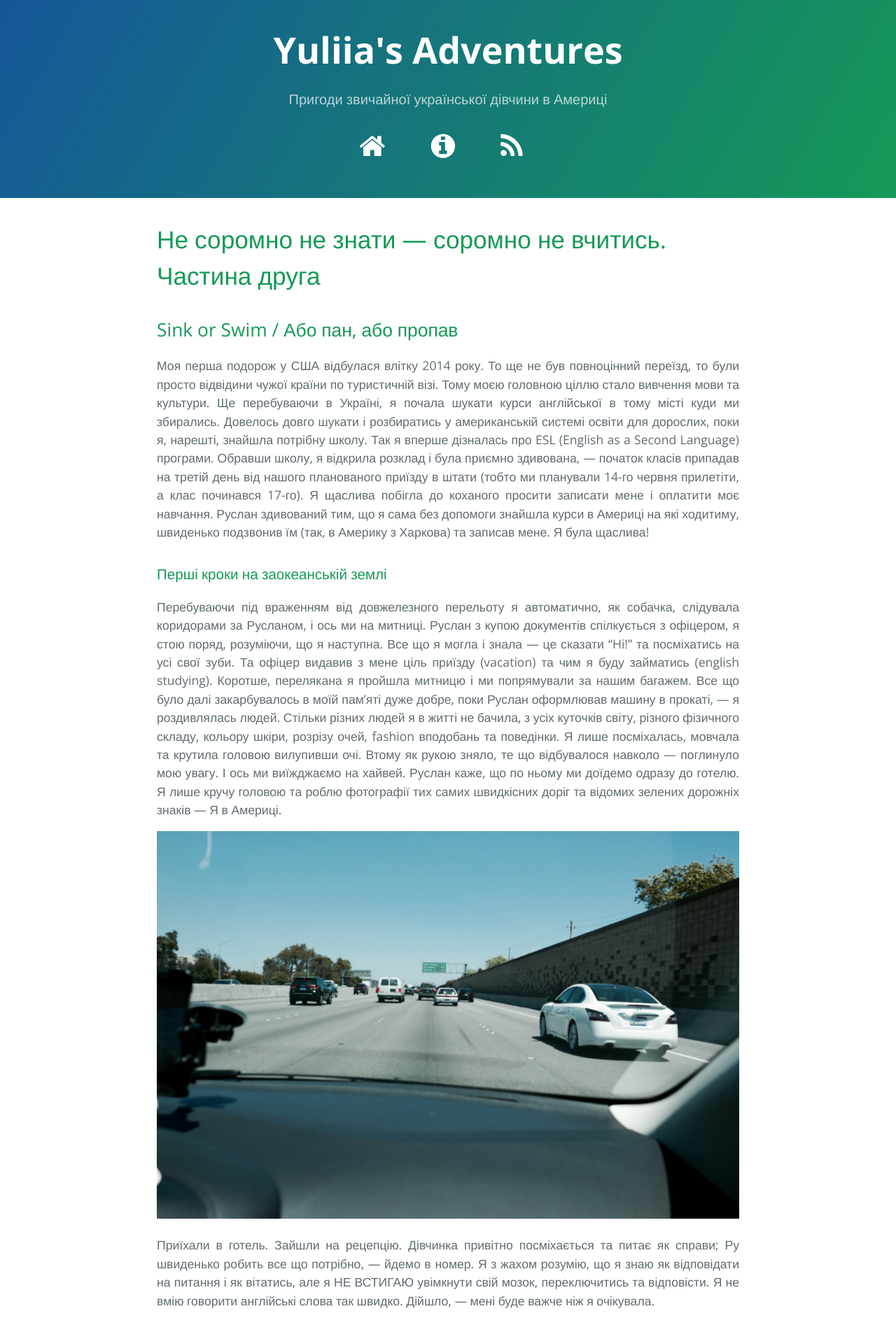
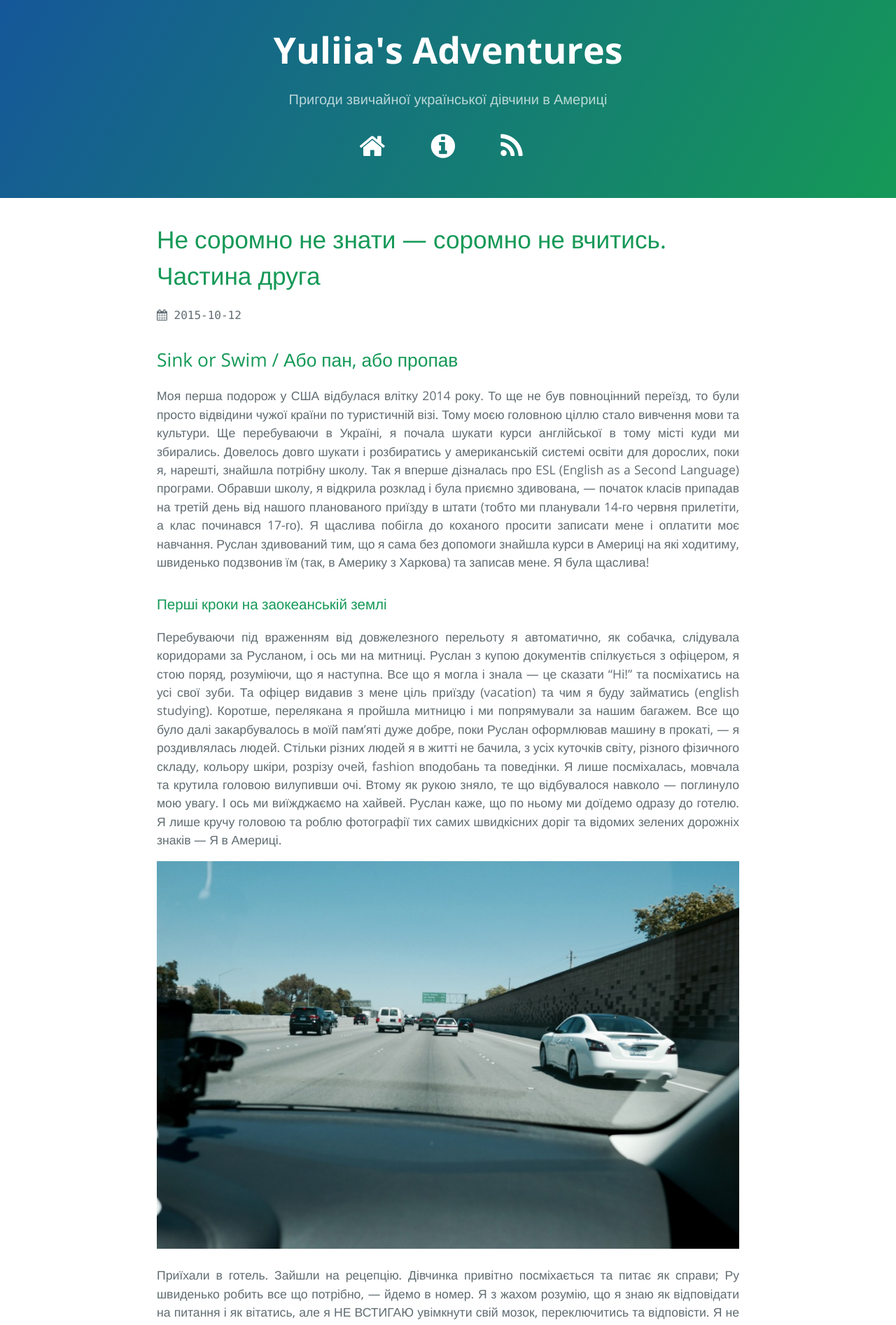
Before and after one commit to LizMars/LizMars.github.io, a Jekyll site: the page built from index.html, in a window 1280 px wide. Shown: the top 1894 px of the page at 70% size. Built offline with Jekyll 4.4.1, drawn with Linux system fonts in a browser that asks for light colours; nearby versions of some CDN libraries.

Commit message:
Display posts date

```diff
--- a/_sass/_cayman.scss
+++ b/_sass/_cayman.scss
@@ -2,6 +2,10 @@ $large-breakpoint: 64em;
 $medium-breakpoint: 42em;
 
 $link-hover-color: darken(#1e6bb8, 10%);
+
+@mixin font-mono {
+    font-family: "Consolas", monospace;
+}
 
 @mixin large {
     @media screen and (min-width: #{$large-breakpoint}) {
@@ -368,3 +372,24 @@ header {
 .site-footer-credits {
     color: #819198;
 }
+
+.date {
+    @include font-mono;
+    font-size: 1.7ex;
+    padding-right: 1ex;
+}
+
+.home {
+  ul {
+    list-style-type: none;
+    margin-top: 1em;
+  }
+    li {
+      font-weight: 300;
+      padding-bottom: 1ex;
+      a {
+        display: block;
+        font-size: 1.5em;
+      }
+    }
+}
--- a/index.html
+++ b/index.html
@@ -6,15 +6,22 @@ layout: default
 <header>
   <h1><a href="{{ post.url | prepend: site.baseurl }}">{{ post.title }}</a></h1>
 </header>
+<span class="date">
+  <i class="fa fa-calendar"></i>
+  {{ post.date | date: "%Y-%m-%d" }}
+</span>
 
   {{ post.content }}
 {% endfor %}
 
 <hr>
-<ul>
+<ul class="home">
   {% for post in site.posts offset:1 %}
   <li>
-    <h2><a href="{{ post.url | prepend: site.baseurl }}">{{ post.title }}</a></h2>
+    <span class="date"> <i class="fa fa-calendar"></i>
+      {{ post.date | date: "%Y-%m-%d" }}
+    </span>
+    <a href="{{ post.url | prepend: site.baseurl }}">{{ post.title }}</a>
   </li>
   {% endfor %}
 </ul>
```
Also changed, not shown: _layouts/post.html (+7 -0 lines).
